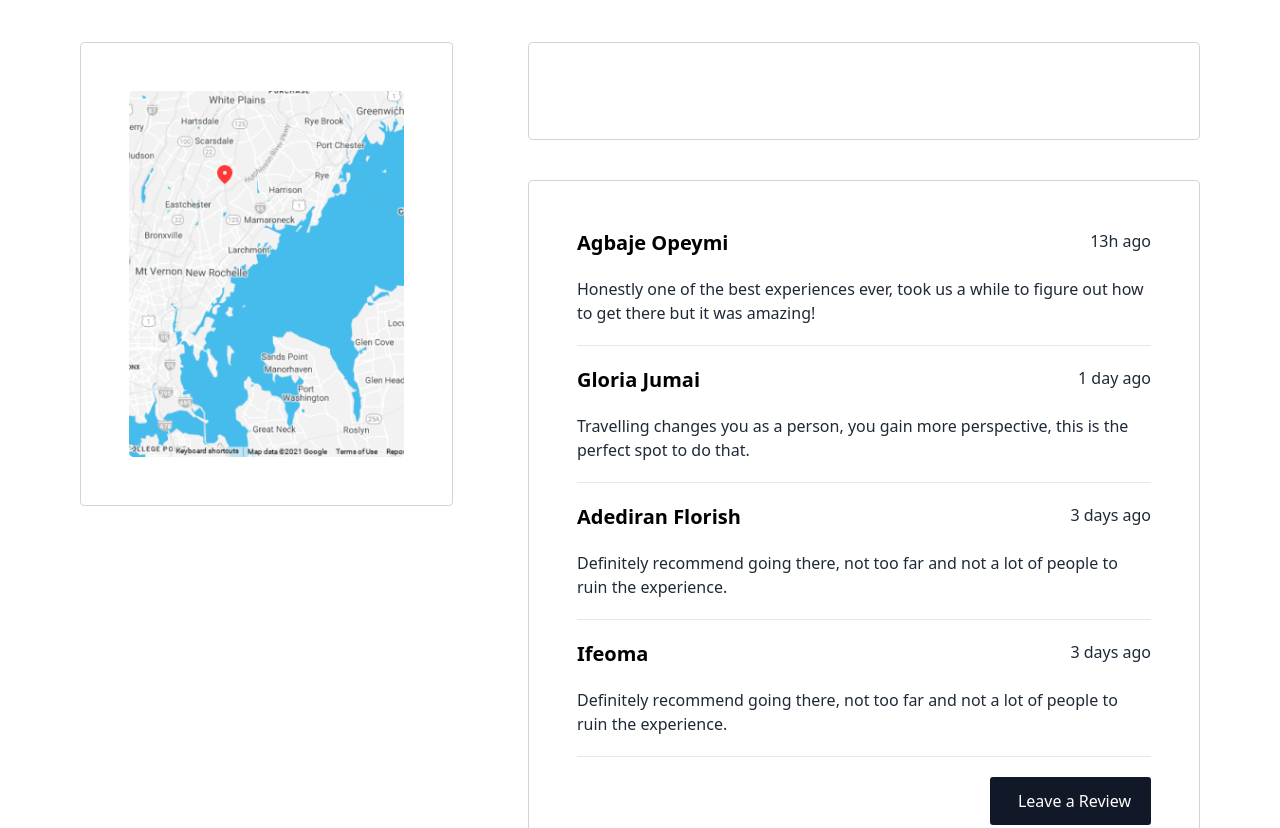
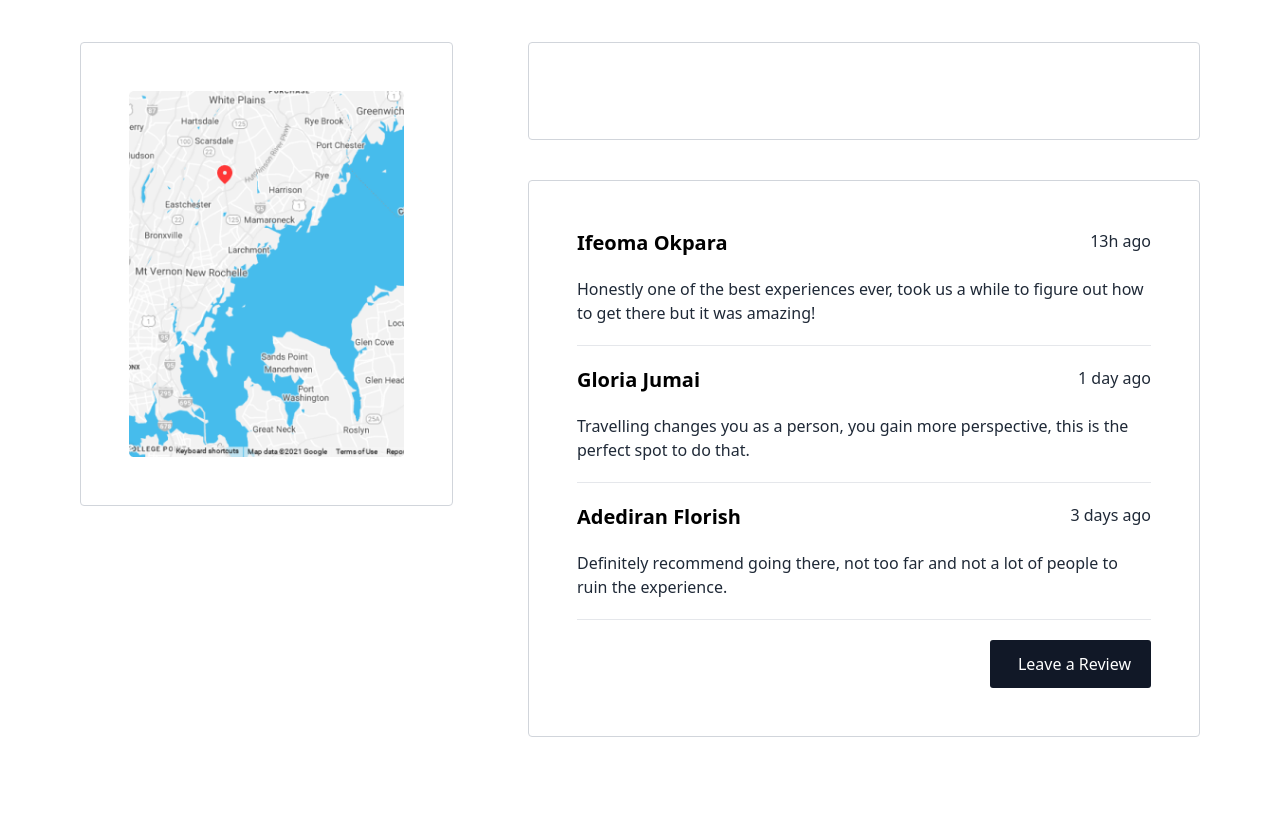
Before and after one commit to SylviaifyX/yelp-camp, a plain HTML site: page camp-ground.html in a window 1280 px wide. Shown: the part 102-930 px from the top of the page. Drawn offline with nearby package versions, Linux system fonts and the light colour scheme.

Commit message:
updated changes

```diff
--- a/Javascript/camp-ground.js
+++ b/Javascript/camp-ground.js
@@ -10,7 +10,7 @@ const camps = [
     {
       id: 2,
       name: "Calagus Islands",
-      creator: "Opeyemi Agbaje",
+      creator: "Gloria Jumai",
       price: "$104.99/night",
       description: "Lorem ipsum dolor sit amet consectetur adipisicing elit. Incidunt dolore quia veniam maxime quam. Aspernatur magni in dolores at animi molestiae error. Fuga officiis necessitatibus magni modi? Esse, pariatur totam?",
       image: "./Assets/Camp Images/High Quality Images/Calagus-Islands.jpg"
@@ -18,7 +18,7 @@ const camps = [
     {
       id: 3,
       name: "Onay Beach",
-      creator: "Opeyemi Agbaje",
+      creator: "Adediran Florish",
       price: "$104.99/night",
       description: "Lorem ipsum dolor sit amet consectetur adipisicing elit. Incidunt dolore quia veniam maxime quam. Aspernatur magni in dolores at animi molestiae error. Fuga officiis necessitatibus magni modi? Esse, pariatur totam?",
       image: "./Assets/Camp Images/High Quality Images/Onay-Beach.jpg"
@@ -26,7 +26,7 @@ const camps = [
     {
       id: 4,
       name: "Seven Sisters Waterfall",
-      creator: "Opeyemi Agbaje",
+      creator: "Ifeoma Okpara",
       price: "$104.99/night",
       description: "Lorem ipsum dolor sit amet consectetur adipisicing elit. Incidunt dolore quia veniam maxime quam. Aspernatur magni in dolores at animi molestiae error. Fuga officiis necessitatibus magni modi? Esse, pariatur totam?",
       image: "./Assets/Camp Images/High Quality Images/Seven-Sisters-Waterfall.jpg"
--- a/camp-ground.html
+++ b/camp-ground.html
@@ -78,7 +78,7 @@
         >
           <div>
             <div class="flex flex-row justify-between mb-5">
-              <h3 class="font-bold lg:text-xl">Agbaje Opeymi</h3>
+              <h3 class="font-bold lg:text-xl">Ifeoma Okpara</h3>
               <p class="text-gray-800">13h ago</p>
             </div>
             <p class="text-gray-800 mb-5">
@@ -109,17 +109,6 @@
             </p>
           </div>
           <hr class="mb-5" />
-          <div>
-            <div class="flex flex-row justify-between mb-5">
-              <h3 class="font-bold lg:text-xl">Ifeoma</h3>
-              <p class="text-gray-800">3 days ago</p>
-            </div>
-            <p class="text-gray-800 mb-5">
-              Definitely recommend going there, not too far and not a lot of
-              people to ruin the experience.
-            </p>
-          </div>
-          <hr class="mb-5" />
           <div class="flex flex-row lg:place-content-end ">
             <button
               class="primary-btn flex flex-row bg-gray-900 px-5 py-3 hover:bg-gray-500 text-white"
```
